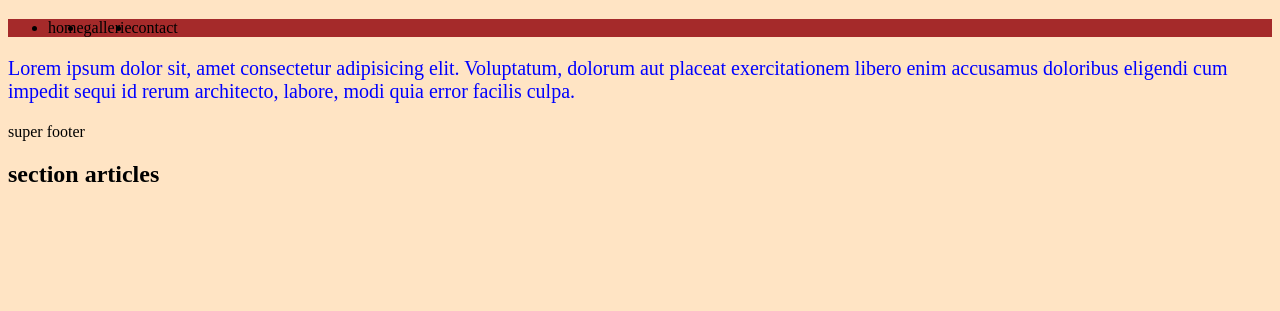
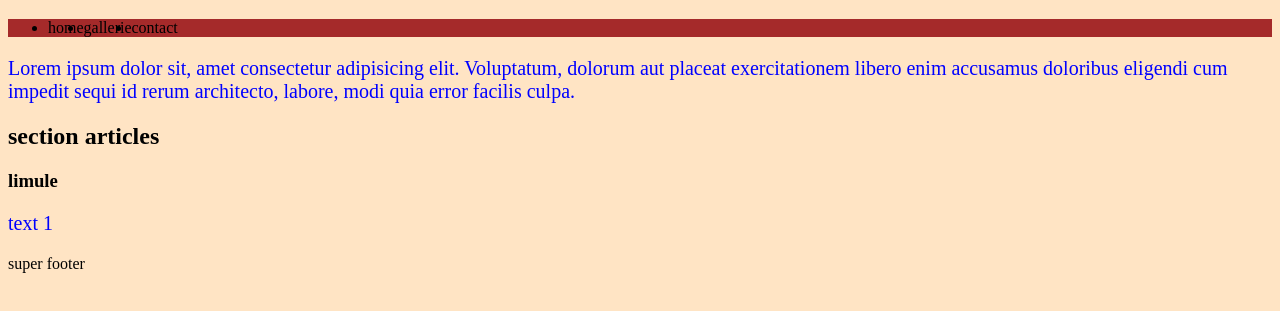
Before and after one commit to Sofianlimule/projet-git, a plain HTML site: page index.html in a window 1280 px wide. Shown: the part 61-372 px from the top of the page. Drawn offline with Linux system fonts and the light colour scheme.

Commit message:
ajout article 1

```diff
--- a/index.html
+++ b/index.html
@@ -17,7 +17,11 @@
         </ul>
     </nav>
     <p>Lorem ipsum dolor sit, amet consectetur adipisicing elit. Voluptatum, dolorum aut placeat exercitationem libero enim accusamus doloribus eligendi cum impedit sequi id rerum architecto, labore, modi quia error facilis culpa.</p>
+    <h2>section articles</h2>
+    <article>
+        <h3>limule</h3>
+        <p>text 1</p>
+    </article>
     <footer>super footer</footer>
-    <h2>section articles</h2>
 </body>
 </html>
```
